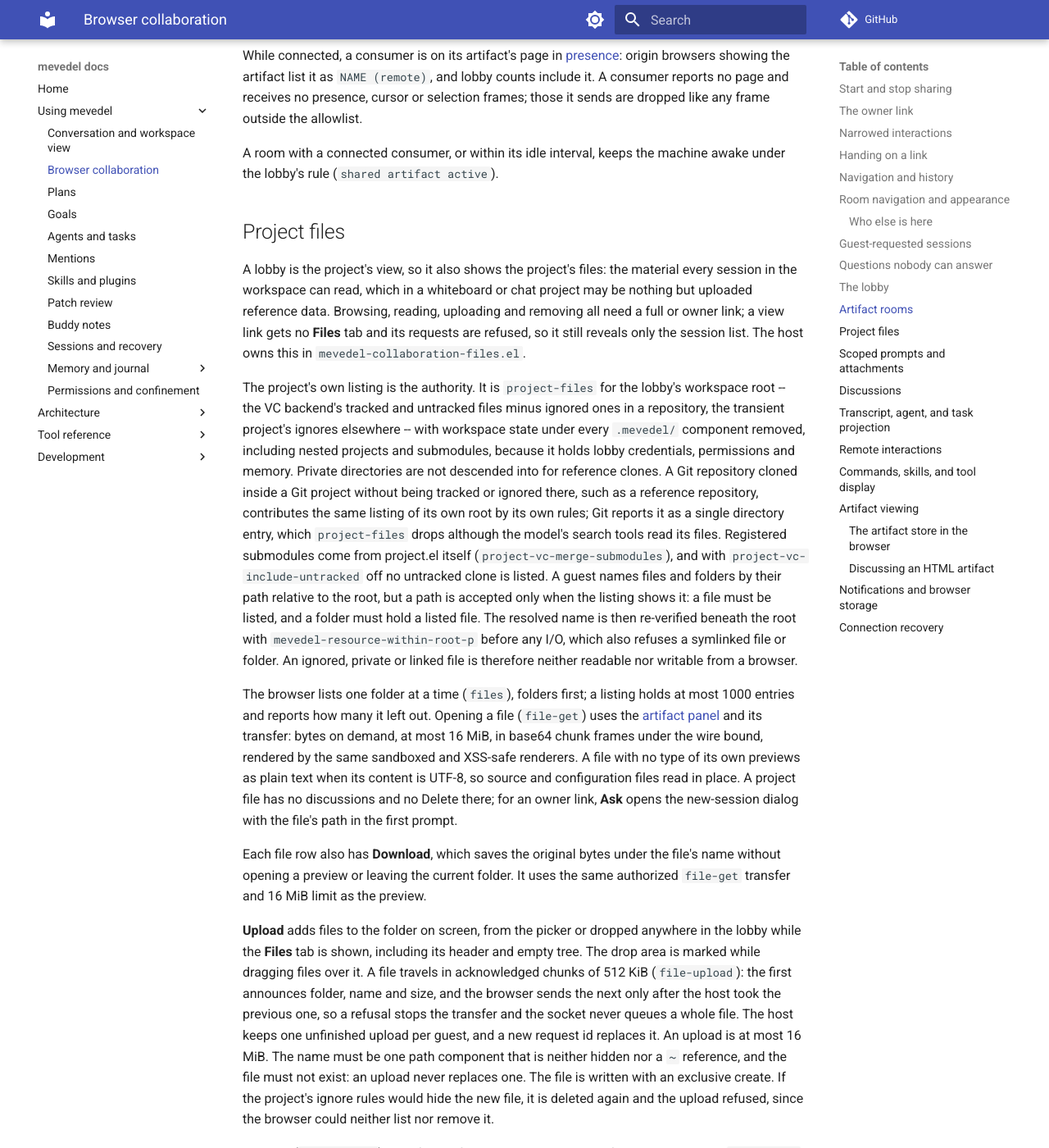
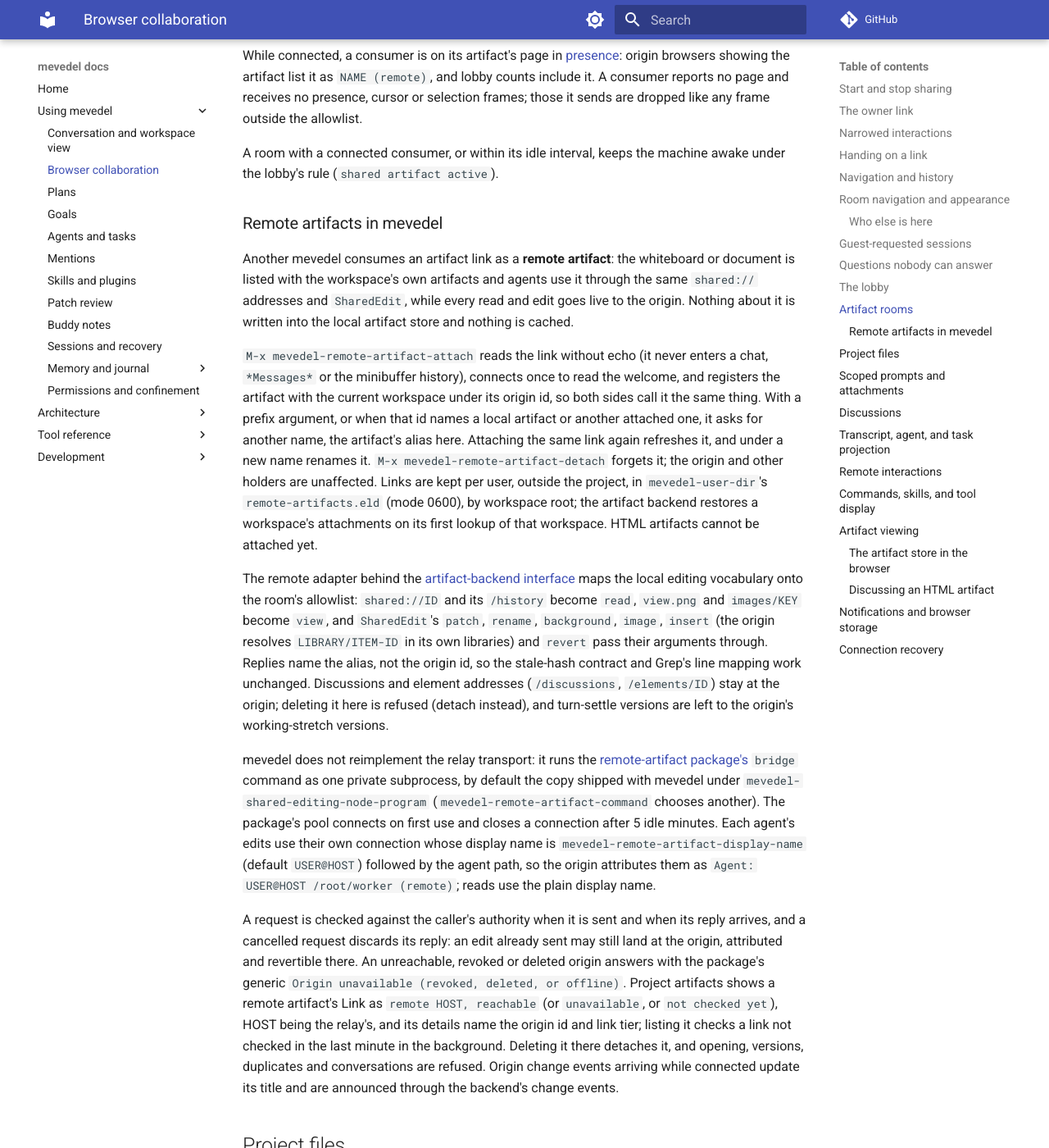
Before and after one commit to FrauH0lle/mevedel, an MkDocs documentation site: the page built from docs/collaboration.md, in a window 1280 px wide and 1400 px high, scrolled down 16738 px. Shown: the whole window at 82% size. Built offline with MkDocs 1.6.1 and Material for MkDocs 9.7.7, drawn with Linux system fonts in a browser that asks for light colours; comment, search, counter and statistics services are not loaded.

Commit message:
feat(collaboration): Attach remote whiteboards and documents through artifact links
A mevedel user attaches an artifact link with M-x
mevedel-remote-artifact-attach (read without echo) and detaches it with
mevedel-remote-artifact-detach.  The artifact is registered with the
workspace under its origin id or a chosen name, listed in Project
artifacts with its origin and reachability, attaches to sessions, and
agents use unchanged shared:// Read and Grep and SharedEdit on it.

The remote adapter behind the artifact-backend interface maps local
editing actions onto the artifact room's allowlist and the replies back to
the alias.  It drives the remote-artifact package through its new bridge
command, a line-JSON subprocess whose connection pool keeps the lazy
connect and idle close, with one connection per agent display name so
edits are attributed to the agent path.  Cancellation discards the reply;
an unreachable origin gives the generic unavailable error.  Links are kept
per user in mevedel-user-dir, never in the local store, and the backend
restores a workspace's registrations on its first lookup.

```diff
--- a/docs/collaboration.md
+++ b/docs/collaboration.md
@@ -810,6 +810,62 @@
 
 A room with a connected consumer, or within its idle interval, keeps the
 machine awake under the lobby's rule (`shared artifact active`).
+
+### Remote artifacts in mevedel
+
+Another mevedel consumes an artifact link as a **remote artifact**: the
+whiteboard or document is listed with the workspace's own artifacts and
+agents use it through the same `shared://` addresses and `SharedEdit`, while
+every read and edit goes live to the origin. Nothing about it is written into
+the local artifact store and nothing is cached.
+
+`M-x mevedel-remote-artifact-attach` reads the link without echo (it never
+enters a chat, `*Messages*` or the minibuffer history), connects once to read
+the welcome, and registers the artifact with the current workspace under its
+origin id, so both sides call it the same thing. With a prefix argument, or
+when that id names a local artifact or another attached one, it asks for
+another name, the artifact's alias here. Attaching the same link again
+refreshes it, and under a new name renames it. `M-x
+mevedel-remote-artifact-detach` forgets it; the origin and other holders are
+unaffected. Links are kept per user, outside the project, in
+`mevedel-user-dir`'s `remote-artifacts.eld` (mode 0600), by workspace root;
+the artifact backend restores a workspace's attachments on its first lookup
+of that workspace. HTML artifacts cannot be attached yet.
+
+The remote adapter behind the
+[artifact-backend interface](shared-editing.md#durability-and-recovery) maps the local editing
+vocabulary onto the room's allowlist: `shared://ID` and its `/history` become
+`read`, `view.png` and `images/KEY` become `view`, and `SharedEdit`'s
+`patch`, `rename`, `background`, `image`, `insert` (the origin resolves
+`LIBRARY/ITEM-ID` in its own libraries) and `revert` pass their arguments
+through. Replies name the alias, not the origin id, so the stale-hash
+contract and Grep's line mapping work unchanged. Discussions and element
+addresses (`/discussions`, `/elements/ID`) stay at the origin; deleting it
+here is refused (detach instead), and turn-settle versions are left to the
+origin's working-stretch versions.
+
+mevedel does not reimplement the relay transport: it runs the
+[remote-artifact package's](../remote-artifact/README.md#the-bridge-for-mevedel)
+`bridge` command as one private subprocess, by default the copy shipped with
+mevedel under `mevedel-shared-editing-node-program`
+(`mevedel-remote-artifact-command` chooses another). The package's pool
+connects on first use and closes a connection after 5 idle minutes. Each
+agent's edits use their own connection whose display name is
+`mevedel-remote-artifact-display-name` (default `USER@HOST`) followed by the
+agent path, so the origin attributes them as `Agent: USER@HOST /root/worker
+(remote)`; reads use the plain display name.
+
+A request is checked against the caller's authority when it is sent and when
+its reply arrives, and a cancelled request discards its reply: an edit
+already sent may still land at the origin, attributed and revertible there.
+An unreachable, revoked or deleted origin answers with the package's generic
+`Origin unavailable (revoked, deleted, or offline)`. Project artifacts shows a
+remote artifact's Link as `remote HOST, reachable` (or `unavailable`, or `not
+checked yet`), HOST being the relay's, and its details name the origin id and
+link tier; listing it checks a link not checked in the last minute in the
+background. Deleting it there detaches it, and opening, versions, duplicates
+and conversations are refused. Origin change events arriving while connected
+update its title and are announced through the backend's change events.
 
 ## Project files
 
--- a/remote-artifact/src/cli.mjs
+++ b/remote-artifact/src/cli.mjs
@@ -1,6 +1,7 @@
 // The terminal commands.  Links are attached here and only here, so a
 // link -- a secret -- never passes through a model or a chat transcript.
 import { randomBytes } from 'node:crypto';
+import { bridge } from './bridge.mjs';
 import { defaultName } from './identity.mjs';
 import { parseLink } from './link.mjs';
 import { serve } from './mcp.mjs';
@@ -82,6 +83,7 @@
       case 'attach': await attach(args, { env, stdout }); return 0;
       case 'detach': detach(args, { env, stdout }); return 0;
       case 'mcp': await serve({ input: stdin, output: stdout, env }); return 0;
+      case 'bridge': await bridge({ input: stdin, output: stdout }); return 0;
       default: throw new UsageError();
     }
   } catch (error) {
```
Also changed, not shown: docs/module-map.md (+1 -0 lines), docs/shared-editing.md (+4 -2 lines), remote-artifact/README.md (+24 -0 lines), remote-artifact/src/bridge.mjs (added, +75 -0 lines), remote-artifact/src/connections.mjs (+5 -4 lines), 9 other files.
